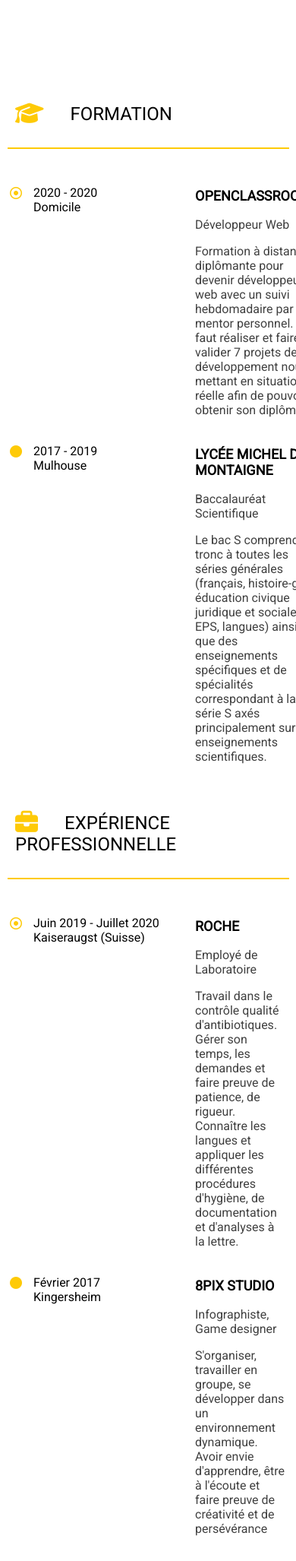
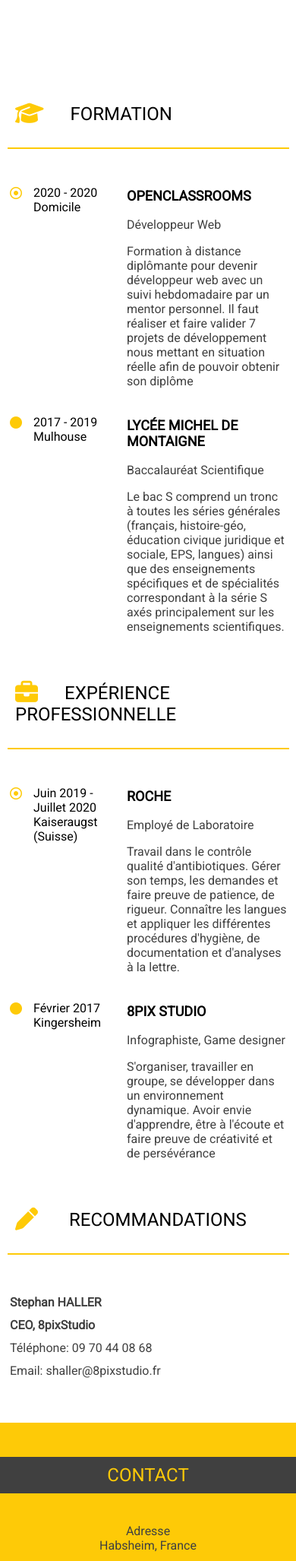
Before and after one commit to tomzidani/OC-P2, a PHP site: page / in a window 390 px wide; the page is wider, and only the part inside the window is pictured. Shown: the part 364-2418 px from the top of that part at 76% size. Run offline with PHP 8.4, Linux system fonts and the light colour scheme; some libraries are stand-ins or nearby versions.

Commit message:
Update style.css

```diff
--- a/assets/css/style.css
+++ b/assets/css/style.css
@@ -52,4 +52,5 @@ tr.recommandations td p{line-height: 30px; color: #404040;margin:0;margin-bottom
 	h1{text-align: center;}
 	h2.fonction{text-align: center;}
 	.photo{display: none;}
+	td.date{width:150px;}
 }
```
